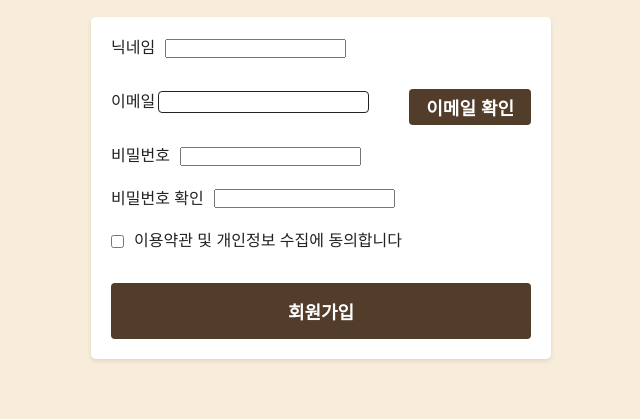
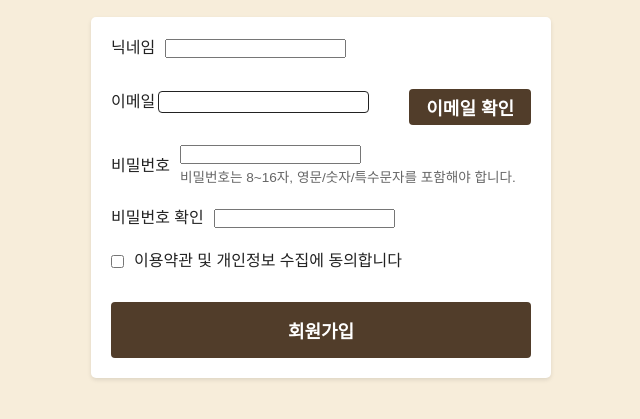
Before and after one commit to dodoyoo/dang_salon_server, a website: page static/js/signUp.html in a window 1280 px wide. Shown: the part 139-558 px from the top of the page, without its empty margins (319-959 px from the left). Drawn offline with Linux system fonts and the light colour scheme; a web font is replaced by a local one.

Commit message:
fix: signUp.css

```diff
--- a/static/css/signUp.css
+++ b/static/css/signUp.css
@@ -70,6 +70,18 @@ body {
 .input-wrap {
   position: relative;
   height: 51px;
+}
+
+.input-with-guide {
+  display: flex;
+  flex-direction: column;
+  align-items: flex-start;
+}
+
+.input-guide {
+  color: #666;
+  font-size: 0.85rem;
+  margin-top: 4px;
 }
 
 .form-control {
--- a/static/js/signUp.html
+++ b/static/js/signUp.html
@@ -47,6 +47,7 @@
 
           <div class="form-group">
             <label for="password">비밀번호</label>
+            <div class="input-with-guide">
               <input
                 type="password"
                 id="password"
@@ -54,9 +55,13 @@
                 placeholder=""
                 required
               />
+              <p class="input-guide">
+                비밀번호는 8~16자, 영문/숫자/특수문자를 포함해야 합니다.
+              </p>
               <p id="passwordError" class="error-message" style="display: none">
                 비밀번호는 8~16자, 영문/숫자/특수문자를 포함해야 합니다.
               </p>
+            </div>
           </div>
 
           <div class="form-group">
```
Also changed, not shown: src/domain/comment/commentInterface.ts (+5 -5 lines), src/utils/errorHandling.ts (indentation only). Lines whose indentation alone changed are shown as unchanged.
